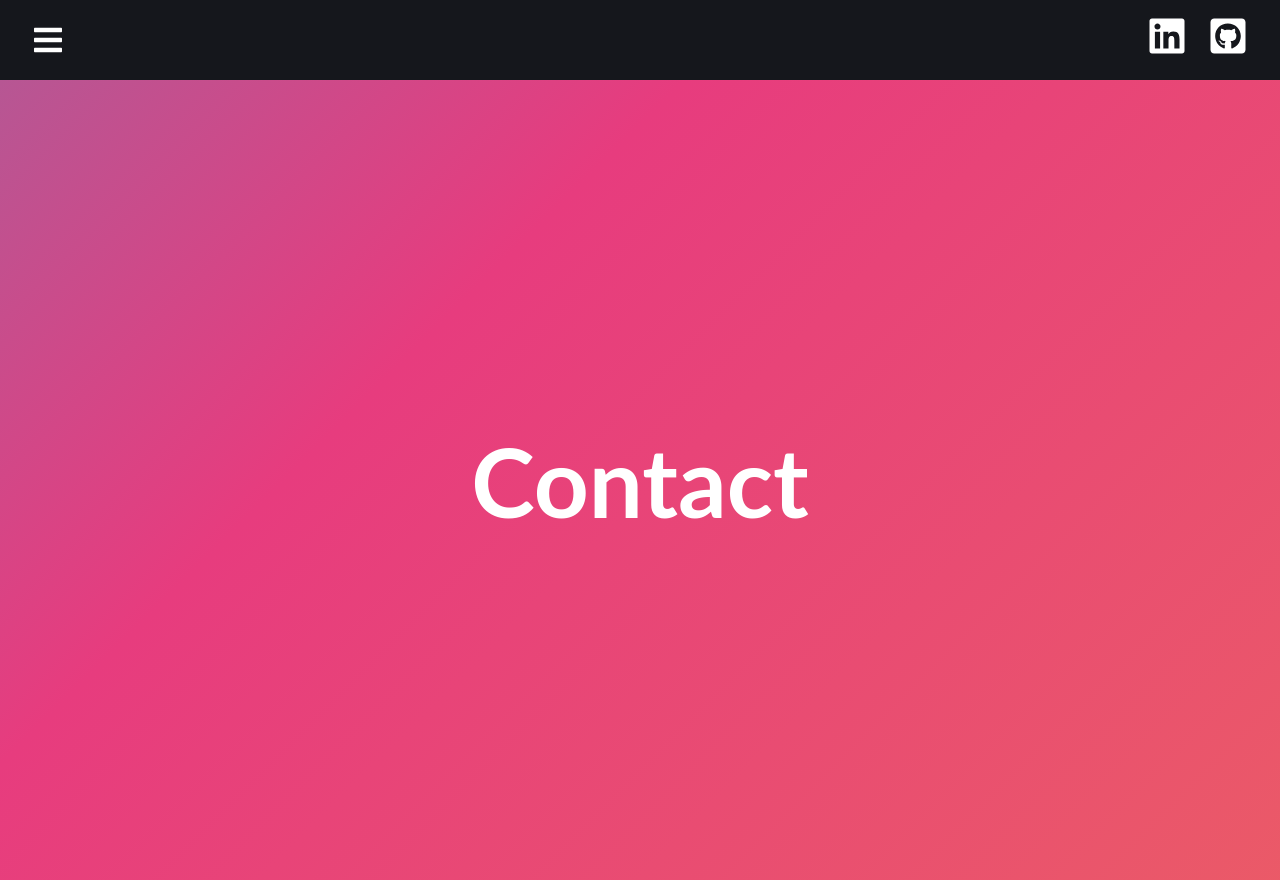
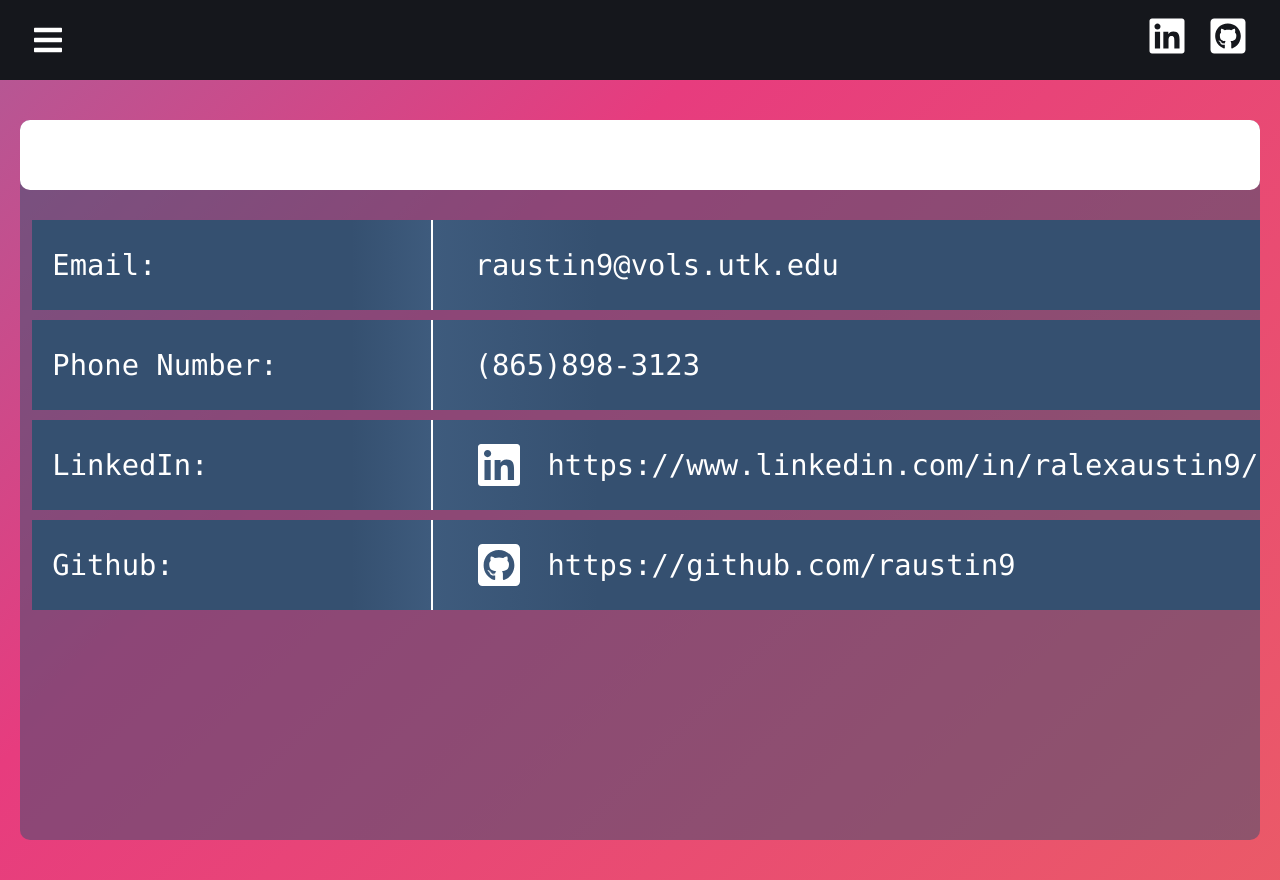
Before and after one commit to raustin9/personal-website-react, a React (Create React App) app: page /contact in a window 1280 px wide. Built offline with nearby package versions, Linux system fonts and the light colour scheme.

Commit message:
Main format of Contact page complete

```diff
--- a/src/pages/Contact.js
+++ b/src/pages/Contact.js
@@ -1,9 +1,202 @@
 import React from 'react'
+import styled from 'styled-components'
+import * as FaIcons from 'react-icons/fa'
+import { IconContext } from 'react-icons/lib'
+import './styles/Contact.css'
+
+const Container = styled.div`
+    background-color:  rgba(53 , 80 , 112 , 0.5);
+    border-radius: 10px;
+    height: 90%;
+    width: 100%;
+    margin-left: 20px;
+    margin-right: 20px;
+    display: grid;
+    grid-template-rows: repeat(5 , 100px);
+    grid-template-columns: repeat(3 , 33.3333333%);
+
+`;
+
+const Header = styled.div`
+    border-radius: 10px;
+    width: 100%;
+    display: flex;
+    opacity: 1;
+    background-color: #fff;
+    height: 70px;
+    grid-row: 1 / span 1;
+    grid-column: 1 / span 3;
+
+`;
+
+const Email = styled.div`
+    display: flex;
+    align-items: center;
+    margin-left: 3%;
+
+    height: 90px;
+    border-right: 2px solid #fff;
+    grid-column: 1 / span 1;
+    grid-row: 2 / span 1;
+    background-image: linear-gradient(90deg , #355070 80% , #3E5B7D);
+`;
+
+const Phone = styled.div`
+    display: flex;
+
+    margin-left: 3%;
+    align-items: center;
+    height: 90px;
+    border-right: 2px solid #fff;
+    grid-column: 1 / span 1;
+    grid-row: 3 / span 1;
+    background-image: linear-gradient(90deg , #355070 80% , #3E5B7D);
+`;
+
+const Linkedin = styled.div`
+    display: flex;
+    margin-left: 3%;
+    align-items: center;
+    height: 90px;
+    border-right: 2px solid #fff;
+    grid-column: 1 / span 1;
+    grid-row: 4 / span 1;
+    background-image: linear-gradient(90deg , #355070 80% , #3E5B7D);
+`;
+
+const Github = styled.div`
+    display: flex;
+    margin-left: 3%;
+    align-items: center;
+    height: 90px;
+    border-right: 2px solid #fff;
+    grid-column: 1 / span 1;
+    grid-row: 5 / span 1;
+    background-image: linear-gradient(90deg , #355070 80% , #3E5B7D);
+`;
+
+const Einfo = styled.div`
+    display: flex;
+    align-items: center;
+    height: 90px;
+    grid-column: 2 / span 2;
+    grid-row: 2 / span 1;
+    background-image: linear-gradient(-90deg , #355070 80% , #3E5B7D);
+`;
+
+const Pinfo = styled.div`
+    display: flex;
+    align-items: center;
+    height: 90px;
+    grid-column: 2 / span 2;
+    grid-row: 3 / span 1;
+    background-image: linear-gradient(-90deg , #355070 80% , #3E5B7D);
+`;
+
+const Linfo = styled.div`
+    display: flex;
+    align-items: center;
+    height: 90px;
+    grid-column: 2 / span 2;
+    grid-row: 4 / span 1;
+    background-image: linear-gradient(-90deg , #355070 80% , #3E5B7D);
+`;
+
+const Ginfo = styled.div`
+    display: flex;
+    align-items: center;
+    height: 90px;
+    grid-column: 2 / span 2;
+    grid-row: 5 / span 1;
+    background-image: linear-gradient(-90deg , #355070 80% , #3E5B7D);
+`;
+
+const Text = styled.p`
+    color: #fff;
+    font-size: 1.8rem;
+    margin-left: 5%;
+    font-family: "Monaco", monospace;
+`;
+const Links = styled.a`
+    color: #fff;
+    font-size: 1.3rem;
+    margin-left: 3%;
+    font-family: "Monaco", monospace;
+    text-decoration: none;
+
+    &:hover {
+        cursor: pointer;
+    }
+
+    @media screen and (min-width: 960px) {
+        font-size: 1.8rem;
+    }
+`;
 
 export const Contact = () => {
     return (
         <div className='contact'>
-            <h1>Contact</h1>
+
+
+            <Container>
+                <Header>
+
+                </Header>
+
+                <Email>
+                    <Text>
+                        Email:
+                    </Text>
+                </Email>
+
+                <Phone>
+                    <Text>
+                        Phone Number:
+                    </Text>
+                </Phone>
+
+                <Linkedin>
+                    <Text>
+                        LinkedIn:
+                    </Text>
+                </Linkedin>
+                <Github>
+                    <Text>
+                        Github:
+                    </Text>
+                </Github>
+
+                <Einfo>
+                    <Text>
+                        raustin9@vols.utk.edu
+                    </Text>
+                </Einfo>
+
+                <Pinfo>
+                    <Text>
+                        (865)898-3123
+                    </Text>
+                </Pinfo>
+
+                <Linfo>
+                    <IconContext.Provider value={{ className: 'Linkedin'}}>
+                        <FaIcons.FaLinkedin />
+                    </IconContext.Provider>
+                    <Links rel="noreferrer" target="none" href="https://www.linkedin.com/in/ralexaustin9/">
+                        https://www.linkedin.com/in/ralexaustin9/
+                    </Links>
+                </Linfo>
+
+                <Ginfo>
+                    <IconContext.Provider value={{ className: 'GithubIcon'}}>
+                        <FaIcons.FaGithubSquare />
+                    </IconContext.Provider>
+                    <Links rel="noreferrer" target="none" href="https://github.com/raustin9">
+                        https://github.com/raustin9
+                    </Links>
+                </Ginfo>
+            </Container>
+
         </div>
     )
 }
--- /dev/null
+++ b/src/pages/styles/Contact.css
@@ -0,0 +1,11 @@
+.Linkedin {
+    margin-left: 5%;
+    font-size: 3rem;
+    color: #fff;
+}
+
+.GithubIcon {
+    margin-left: 5%;
+    font-size: 3rem;
+    color: #fff;
+}
```
Also changed, not shown: src/App.css (+0 -119 lines), 1 other file (tests, documents, lock files or other folders).
